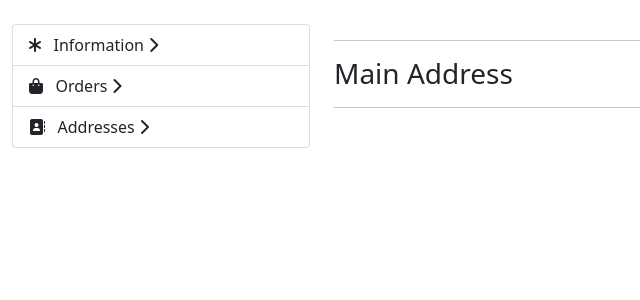
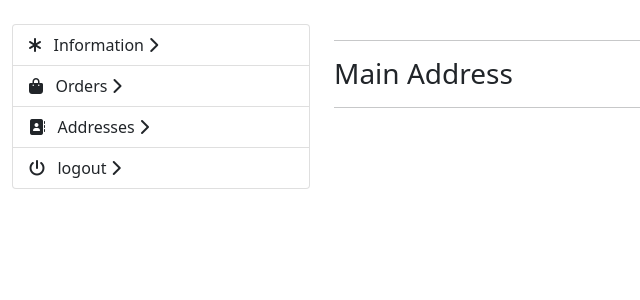
Before and after one commit to Ali-esm/online_shop, a Django app: template templates/customer/profile.html in a window 1280 px wide. Shown: the part 62-362 px from the top of the page, without its empty margins (0-640 px from the left). Run offline with Django 4.2, Linux system fonts and the light colour scheme; the template is opened without the code that fills it, so the values that code supplies are empty; some libraries are stand-ins or nearby versions.

Commit message:
feat: add logout icon to profile list group

```diff
--- a/templates/customer/_profile_list_group.html
+++ b/templates/customer/_profile_list_group.html
@@ -15,5 +15,9 @@
             <i class="fa fa-address-book"></i> &nbsp;&nbsp;{% trans "Addresses" %}
             <i class="fa {% trans "fa-chevron-right" %} list-group-chevron"></i>
         </a>
+        <a href="{% url 'customer:logout_view' %}" class="list-group-item" id="address">
+            <i class="fa fa-power-off" aria-hidden="true"></i> &nbsp;&nbsp;{% trans "logout" %}
+            <i class="fa {% trans "fa-chevron-right" %} list-group-chevron"></i>
+        </a>
     </div> <!-- /.list-group -->
 </div>
```
